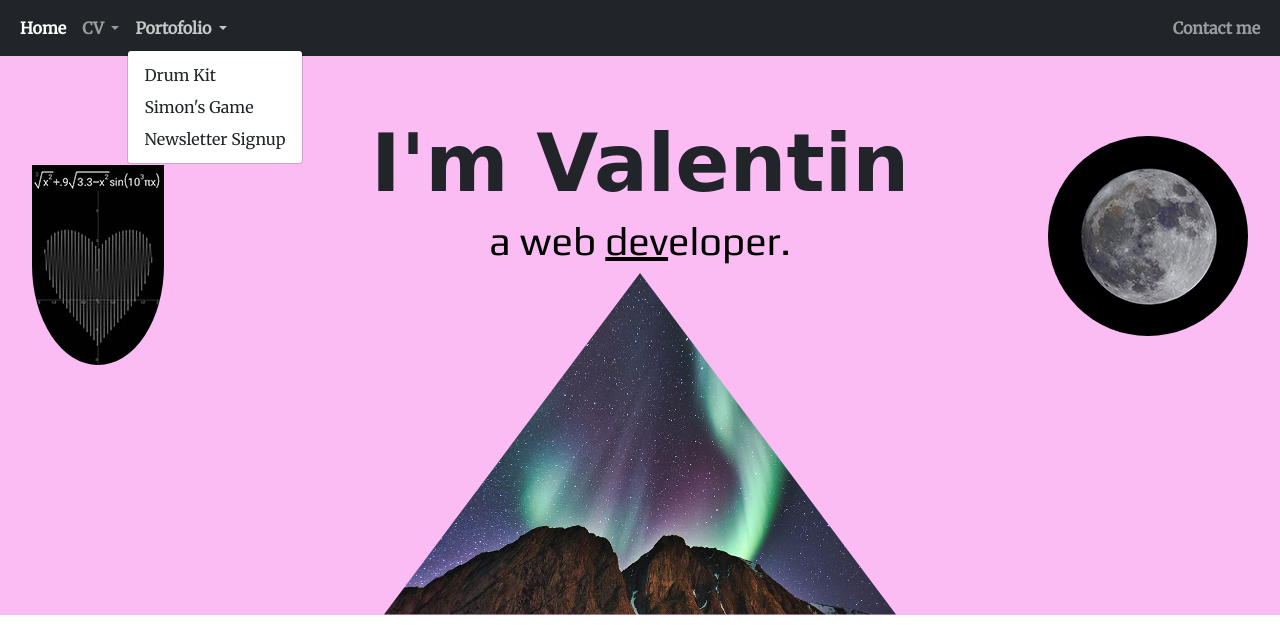
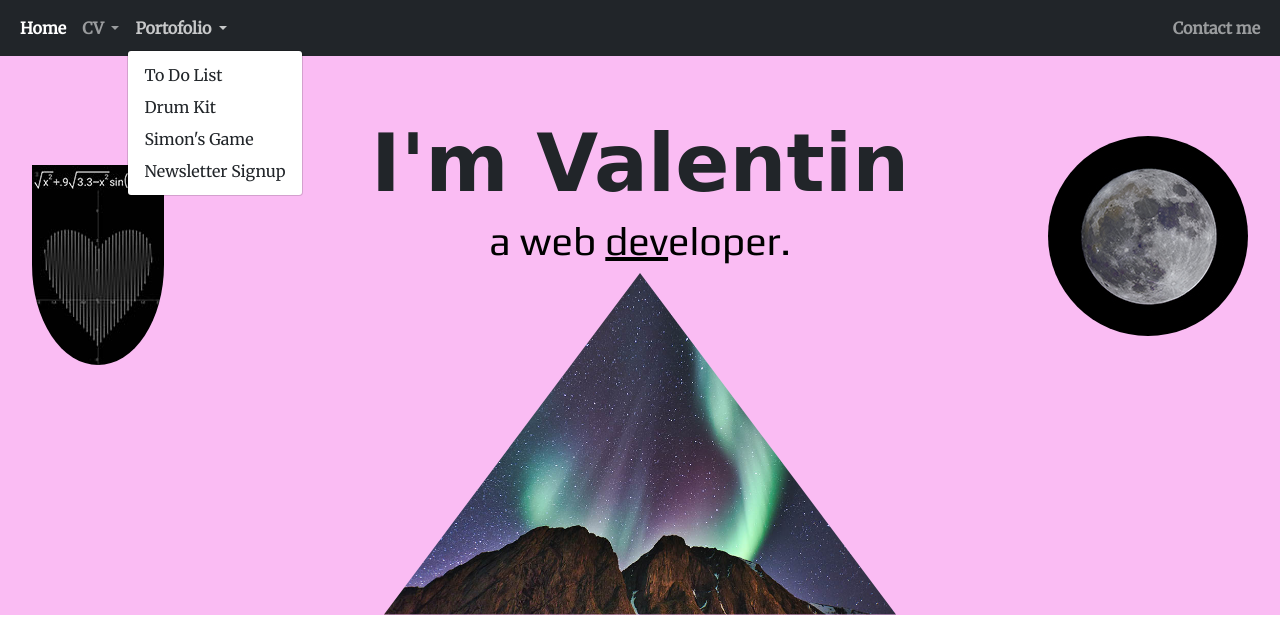
Before and after one commit to valentintoma17/Presentation-Site, a plain HTML site: page index.html in a window 1280 px wide. Both pictures are taken after a click on the button "Portofolio". Shown: the top 625 px of the page. Drawn offline with nearby package versions, Linux system fonts and the light colour scheme; a web font is replaced by a local one.

Commit message:
Add files via upload

```diff
--- a/index.html
+++ b/index.html
@@ -35,6 +35,7 @@
             Portofolio
           </a>
           <ul class="dropdown-menu" aria-labelledby="navbarDropdown">
+            <li><a class="dropdown-item" href="https://tranquil-lake-64666.herokuapp.com/">To Do List</a></li>
             <li><a class="dropdown-item" href="Drum Kit/index.html">Drum Kit</a></li>
             <li><a class="dropdown-item" href="Simon Game/index.html">Simon's Game</a></li>
             <li><a class="dropdown-item" href="https://fierce-escarpment-39487.herokuapp.com/">Newsletter Signup</a></li>
```
